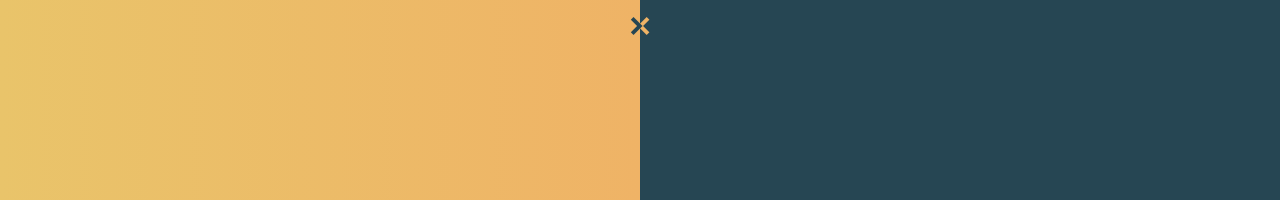
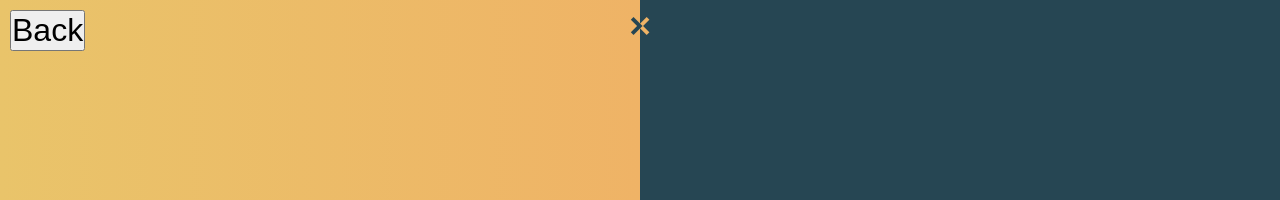
Before and after one commit to Yuchen1015/Coffee-Shop-Menu-System, a website built with Parcel: page login.html in a window 1280 px wide. Shown: the top 200 px of the page. Built offline with nearby package versions, Linux system fonts and the light colour scheme.

Commit message:
Fix Login page

```diff
--- a/login.css
+++ b/login.css
@@ -10,50 +10,17 @@
   --LogPageOverBG: #264653;
   --LogPageOverText: aliceblue;
 }
-/* .logContainer {
-  width: 770px;
-  height: 480px;
-  margin: auto;
-  position: relative;
-  transform: scale(var(--scale, 1));
-  top: 160px;
-  overflow: hidden;
-  background-image: var(--logPageBG);
-  border-radius: 10px;
-  box-shadow: 3px 3px 5px #004346;
-} */
+
 
 .logContainer {
   width: 100vw;
   height: 100vh;
-  /* margin: auto;
-  position: relative; */
-  /* transform: translate(var(--translate, -900px, calc(100vh - 450px))) scale(var(--scale, 1)); */
-  /* top: 200px; */
+
   overflow: hidden;
   background-image: var(--LogPageBG);
-  /* border-radius: 10px; */
-  /* box-shadow: 4px 4px 5px #212a2b; */
-  /* transition: transform 0.6s cubic-bezier(0.42, 0, 0, 0.94); */
+
 }
 
-/* .pupUp .logContainer {
-  animation: pupUP 0.6s cubic-bezier(0.42, 0, 0, 0.94) forwards;
-} */
-
-/* @keyframes pupUP {
-  from {
-    transform: translate(var(--translate, -900px, calc(100vh - 450px))) scale(var(--scale, 0));
-  }
-
-  to {
-    transform: translate(var(--translate, 0, 0)) scale(var(--scale, 1));
-  }
-} */
-
-/* .logContainer.pupUp {
-  filter: blur(2px);
-} */
 
 .logContainer .left,
 .right,
@@ -64,7 +31,7 @@
   flex-direction: column;
   width: 50%;
   height: 100%;
-  /* padding: 0 50px; */
+
   align-items: center;
   justify-content: center;
   text-align: center;
@@ -135,21 +102,6 @@
   transition: all 0.2s ease;
 }
 
-/* .forget::after {
-  content: "";
-  display: block;
-  position: relative;
-  bottom: -4px;
-  height: 2px;
-  width: 175px;
-  background-color: #000;
-  transform: scaleX(0);
-  transition: transform 0.1s ease;
-}
-
-.forget:hover::after {
-  transform: scaleX(1);
-} */
 
 .forget:hover {
   box-shadow: 1px 1px 3px #365546;
@@ -185,14 +137,6 @@
   box-shadow: 1px 1px 3px #6c9194;
 }
 
-/* .logSign:hover,
-.switch:hover {
-  transform: scale(1.05);
-}
-.logSign:active,
-.switch:active {
-  transform: scale(0.95);
-} */
 
 .logContainer button.logSign {
   background-color: var(--LogPageBtn);
@@ -258,10 +202,7 @@
   transform: translateX(25%);
 }
 
-/* .left,
-.right {
-  background-color: antiquewhite;
-} */
+
 
 .left {
   z-index: 2;
@@ -322,3 +263,11 @@
 .logContainer.right-panel-active .closeBtn {
   transform: rotateY(180deg);
 }
+
+.backBtn {
+  position: absolute;
+  top: 10px;
+  left: 10px;
+  z-index: 100;
+  font-size: 2em;
+}
--- a/login.html
+++ b/login.html
@@ -11,6 +11,8 @@
   </head>
   <body>
     <!-- <section class="homeSection"> -->
+      <button class="backBtn" onclick="goBack();">Back</button>
+
     <div class="logContainer" id="main">
       <div class="closeBtn">
         <span class="material-symbols-outlined BtnLeft"> chevron_right </span>
--- a/login.js
+++ b/login.js
@@ -1,5 +1,8 @@
 function logFunction(x) {
   x.classList.toggle("in");
+}
+function goBack() {
+  window.history.back();
 }
 
 // Login page
```
Also changed, not shown: index.html (+5 -1 lines), menu.html (+8 -33 lines).
